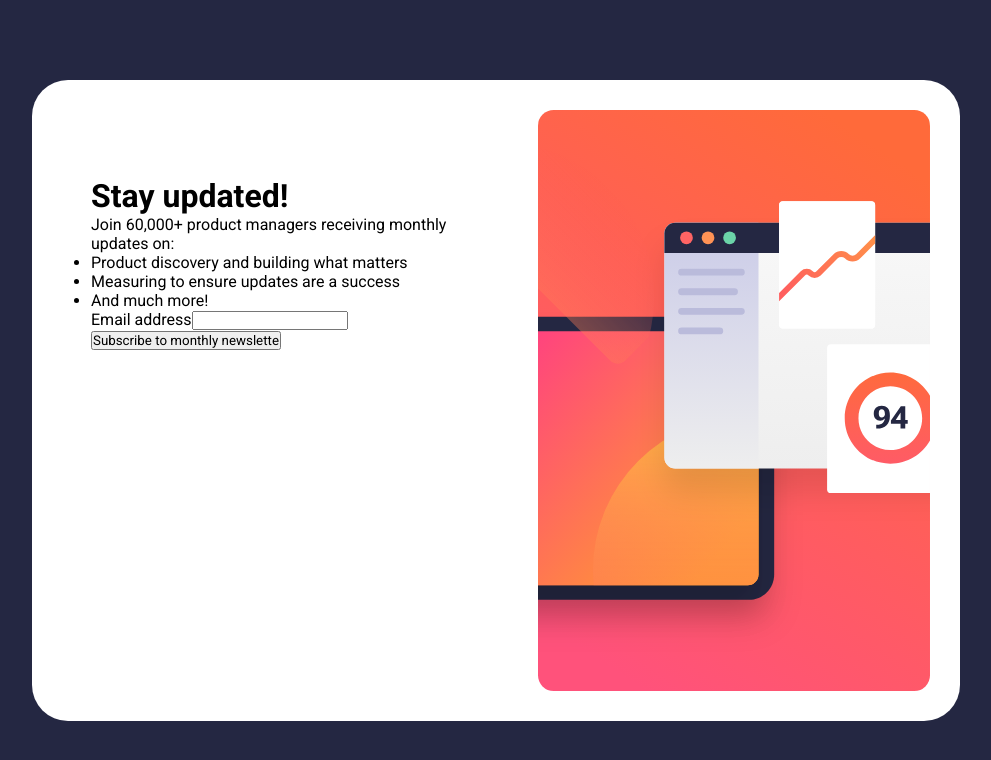
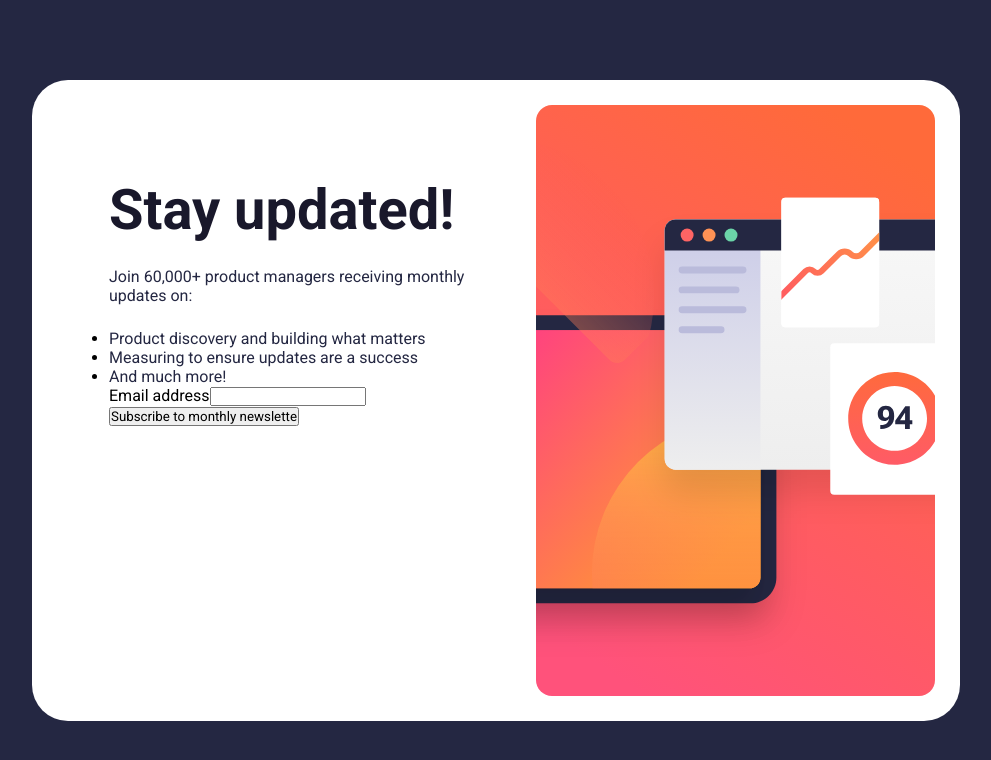
Before and after one commit to YashinN/FM-newsletter-sign-up, a React (Create React App) app: page / in a window 1280 px wide. Shown: the top 760 px of the page, without its empty margins (144-1135 px from the left). Built offline with nearby package versions, Linux system fonts and the light colour scheme.

Commit message:
Added fontstyles to p tags and spaced typography in header

```diff
--- a/src/components/Newsletter.js
+++ b/src/components/Newsletter.js
@@ -5,15 +5,21 @@ const Newsletter = () => {
     <main className={`${styles.newsletter}`}>
       <div className={`${styles.newsletter_wrapper}`}>
         <div className={`${styles.content_container}`}>
-        <header>
-          <h1>Stay updated!</h1>
+          <header className={`${styles.header_container}`}>
+            <h1 className={`${styles.title}`}>Stay updated!</h1>
             <p>Join 60,000+ product managers receiving monthly updates on:</p>
           </header>
           <section>
             <ul>
-            <li>Product discovery and building what matters</li>
-            <li>Measuring to ensure updates are a success</li>
-            <li>And much more!</li>
+              <li>
+                <p> Product discovery and building what matters</p>
+              </li>
+              <li>
+                <p>Measuring to ensure updates are a success</p>{" "}
+              </li>
+              <li>
+                <p> And much more!</p>
+              </li>
             </ul>
           </section>
           <section>
@@ -23,9 +29,6 @@ const Newsletter = () => {
               <button>Subscribe to monthly newslette</button>
             </form>
           </section>
-
-        </div>
-
         </div>
 
         <div className={`${styles.image_container}`}>
@@ -35,6 +38,7 @@ const Newsletter = () => {
             alt=""
           />
         </div>
+      </div>
     </main>
   );
 };
--- a/src/components/Newsletter.module.css
+++ b/src/components/Newsletter.module.css
@@ -10,20 +10,26 @@
   /* max-width: 928px; */
   width: 928px;
   height: 641px;
+  padding: 25px;
   display: flex;
-  padding: 30px;
+  justify-content: flex-end;
 }
 
 .newsletter_wrapper {
   display: flex;
-  justify-content: center;
-  align-items: center;
-  width: 50%;
+  justify-content: flex-end;
+  width: 840px;
+  gap: 30px;
+}
+
+.header_container {
+  margin-bottom: 24px;
 }
 
 .content_container {
   max-width: 376px;
   height: 446px;
+  align-self: center;
 }
 
 .image_container {
@@ -32,3 +38,17 @@
   width: 50%;
   height: 100%;
 }
+
+/* fonts */
+
+.title {
+  font-size: 56px;
+  font-weight: 700;
+  margin-bottom: 24px;
+  color: #19182b;
+}
+
+.content_container p {
+  font-size: 16px;
+  color: hsl(234, 29%, 20%);
+}
```
Lines whose indentation alone changed are shown as unchanged.
